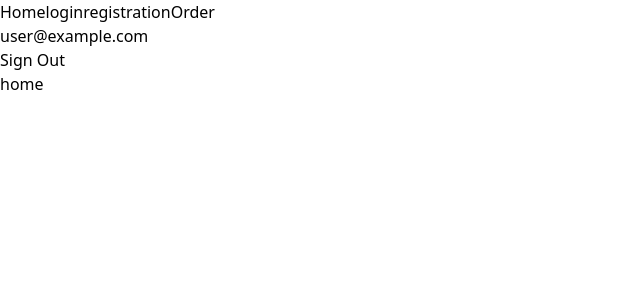
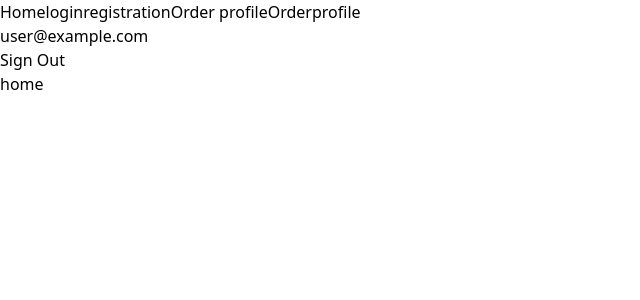
Before and after one commit to sumonpaul55/more-react-concepts-projects, a React (Vite) app: page / in a window 1280 px wide. Shown: the top 300 px of the page, without its empty margins (0-640 px from the left). Built offline with nearby package versions, Linux system fonts and the light colour scheme; no server answers; sample sign-in values are in the browser's storage.

Commit message:
conditional nav or route

```diff
--- a/src/components/header/Header.jsx
+++ b/src/components/header/Header.jsx
@@ -22,6 +22,11 @@ const Header = () => {
                         <NavLink to="/login">login</NavLink>
                         <NavLink to="/registration">registration</NavLink>
                         <NavLink to="/order">Order</NavLink>
+                        {
+                            user && <> <NavLink to="/order">profile</NavLink>
+                                <NavLink to="/order">Order</NavLink>
+                                <NavLink to="/order">profile</NavLink></>
+                        }
                     </div>
                     {
                         user ?
```
